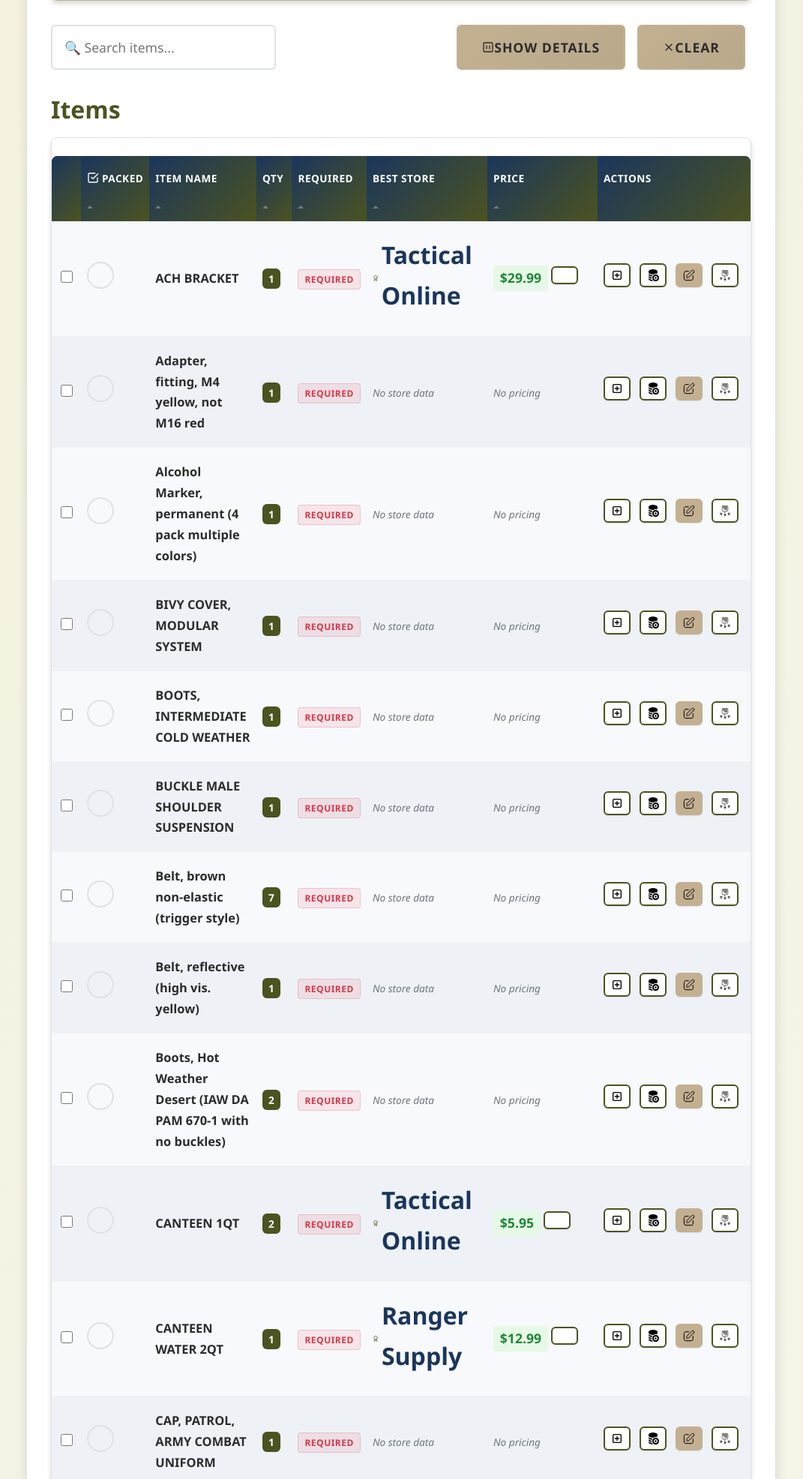
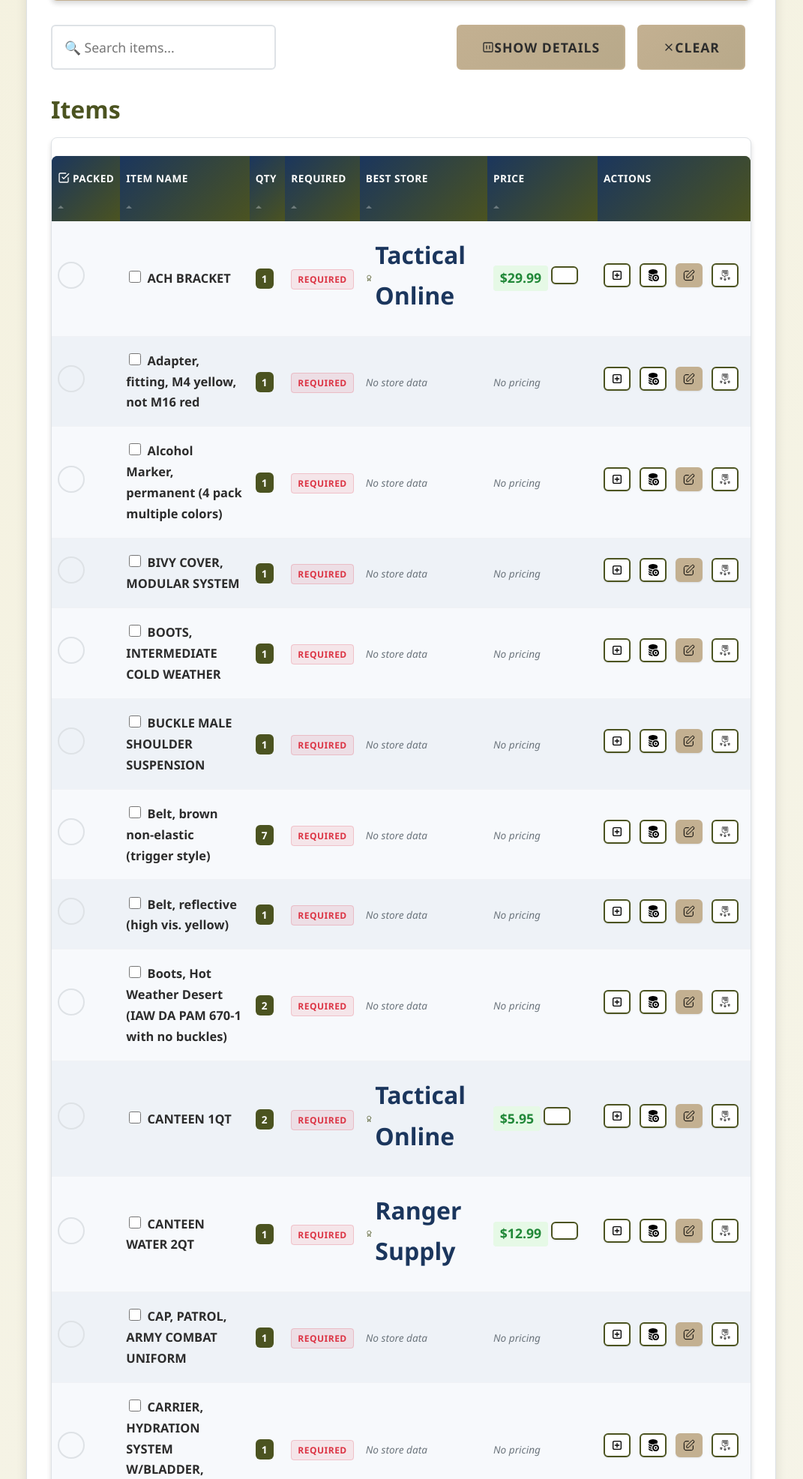
Before and after one commit to gitayam/community-packing-list, a Django app: page /list/1/ in a window 1280 px wide. Shown: the part 680-2652 px from the top of the page at 75% size, without its empty margins (105-1176 px from the left). Run offline with Django 5.2, Linux system fonts and the light colour scheme; data comes from the database, SQL or seed files in the repository; data that the repository does not hold is empty.

Commit message:
feat: move print checkbox before item name and remove header checkbox for clean export

```diff
--- a/packing_lists/templates/packing_lists/packing_list_detail.html
+++ b/packing_lists/templates/packing_lists/packing_list_detail.html
@@ -101,7 +101,6 @@
                 <table class="modern-table">
                     <thead>
                         <tr>
-                            <th class="print-checkbox-col"></th>
                             <th class="sortable" data-sort="packed">
                                 <span class="th-content">
                                     <svg xmlns="http://www.w3.org/2000/svg" width="16" height="16" viewBox="0 0 24 24" fill="none" stroke="currentColor" stroke-width="2" stroke-linecap="round" stroke-linejoin="round" class="feather feather-check-square"><polyline points="9 11 12 14 22 4"></polyline><path d="M21 12v7a2 2 0 0 1-2 2H5a2 2 0 0 1-2-2V5a2 2 0 0 1 2-2h11"></path></svg>
@@ -146,8 +145,7 @@
                         {% for section in sectioned_items %}
                             {% if section.grouper %}
                             <tr class="section-header-row">
-                                <td class="print-checkbox-col"></td>
-                                <td colspan="7" class="section-header-cell">
+                                <td colspan="8" class="section-header-cell">
                                     <strong>{{ section.grouper }}</strong>
                                 </td>
                                 <td colspan="4" class="section-header-cell hidden-column">
@@ -157,7 +155,6 @@
                             {% endif %}
                             {% for item_wp in section.list %}
                             <tr class="item-row {% if item_wp.pli.packed %}packed-row{% endif %}" data-item-name="{{ item_wp.item.name|lower }}">
-                                <td class="print-checkbox-col"><input type="checkbox" class="print-check" style="width:16px;height:16px;" /></td>
                                 <td class="packed-cell">
                                     <button type="submit" name="toggle_packed_item_id" value="{{ item_wp.pli.id }}" class="pack-button {% if item_wp.pli.packed %}packed{% else %}unpacked{% endif %}">
                                         {% if item_wp.pli.packed %}
@@ -168,6 +165,7 @@
                                     </button>
                                 </td>
                                 <td class="item-name-cell">
+                                    <input type="checkbox" class="print-check" style="width:16px;height:16px;margin-right:4px;" />
                                     <strong>{{ item_wp.item.name }}</strong>
                                 </td>
                                 <td class="quantity-cell">
```
